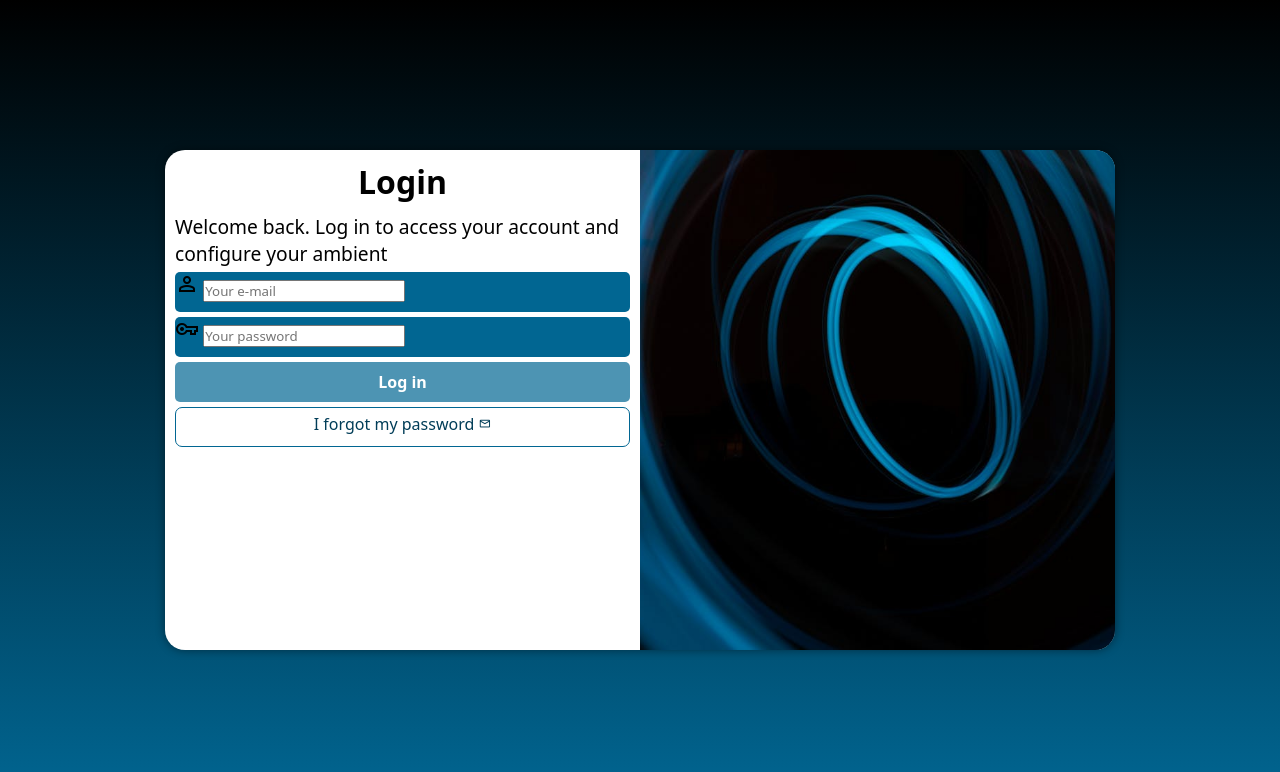
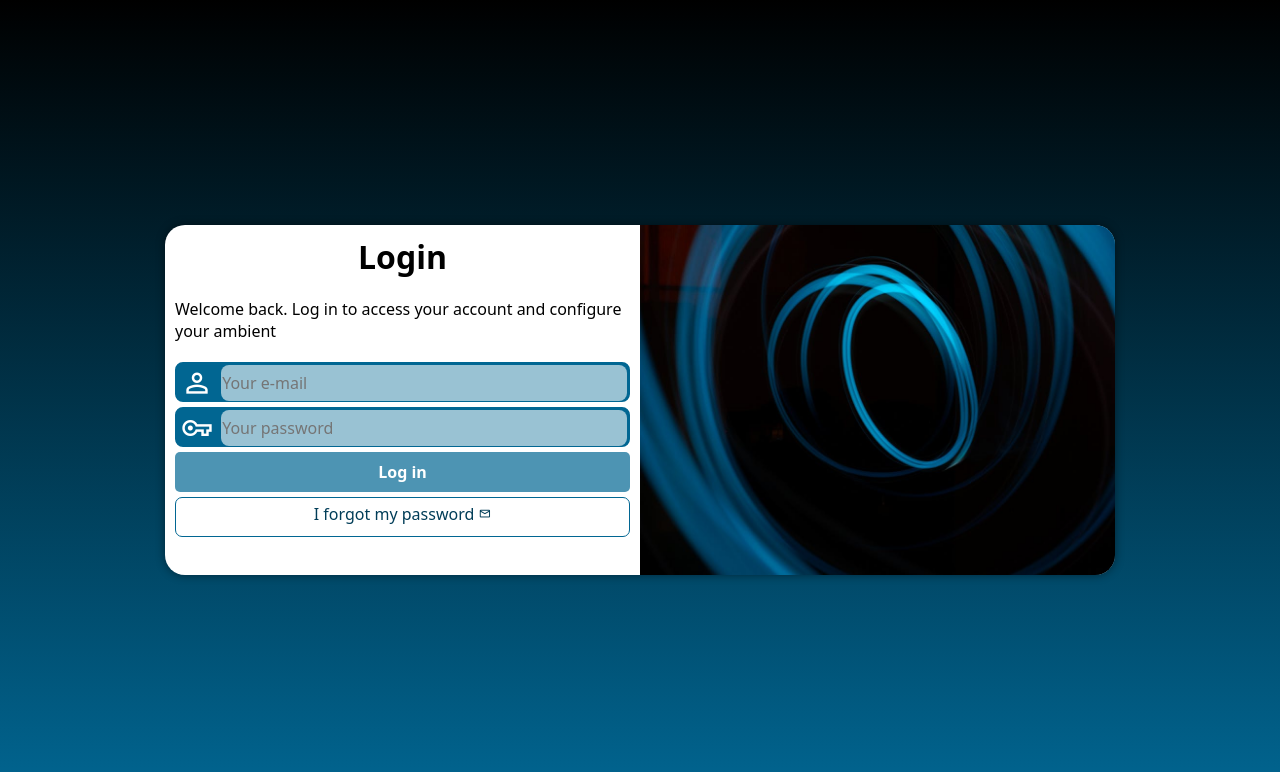
Before and after one commit to Kaue-Santana42/login-project, a plain HTML site: page index.html in a window 1280 px wide. Drawn offline with nearby package versions, Linux system fonts and the light colour scheme.

Commit message:
media queries updated and project finished

```diff
--- a/style/media-query.css
+++ b/style/media-query.css
@@ -15,6 +15,7 @@ TV: Above 1280px
 }
 
 @media screen and (min-width: 600px) and (max-width: 1024px) {
+    /* Tablet settings */
 
     body {
         background-image: linear-gradient(to top, var(--primary-color), var(--secondary-color));
@@ -22,6 +23,7 @@ TV: Above 1280px
 
     section#login {
         width: 80vw;
+        height: 300px;
     }
 
     section#login div#image {
@@ -35,9 +37,14 @@ TV: Above 1280px
         float: right;
         width: 70%;
     }
+
+    div#form p {
+        margin: 20px 0px;
+    }
 }
 
 @media screen and (min-width:1024px) {
+    /* Desktop settings */
 
     body {
         background-image: linear-gradient(to top, var(--primary-color), var(--secondary-color));
@@ -45,6 +52,7 @@ TV: Above 1280px
 
     section#login {
         width: 950px;
+        height: 350px;
     }
 
     section#login div#image {
@@ -64,6 +72,7 @@ TV: Above 1280px
     }
 
     div#form p {
-    font-size: 1.2em;
+        font-size: 1em;
+        margin: 20px 0px;
+    }
 }
-}
--- a/style/style.css
+++ b/style/style.css
@@ -40,7 +40,6 @@ section#login {
     position: absolute;
     top: 50%;
     left: 50%;
-    transform: translate(-50%, -50%);
     overflow: hidden;
 
     background-color: white;
@@ -49,6 +48,7 @@ section#login {
     border-radius: 20px;
     box-shadow: 0px 0px 10px rgba(0, 0, 0, 0.450);
 
+    transform: translate(-50%, -50%);
     transition: width .3s, heigh .3s;
     transition-timing-function: ease;
 }
@@ -76,15 +76,42 @@ div#form p {
 
 form div.field {
     background-color: var(--primary-color);
+    border: 2px solid var(--primary-color);
     display: block;
     width: 100%;
     height: 40px;
-    border-radius: 5px;
+    border-radius: 8px;
     margin: 5px 0px;
 }
 
 form label {
     display: none;
+}
+
+div.field span {
+    color: white;
+    /*background-color: black;*/
+    font-size: 2em;
+    width: 40px;
+    padding: 5ox;
+    text-align: center;
+    transform: translateY(3px);
+}
+
+div.field input {
+    background-color: color-mix(in srgb, var(--primary-color), white 60%);
+    font-size: 1em;
+    width: calc(100% - 45px);
+    height: 100%;
+    border: 0px;
+    border-radius: 8px;
+    padding: 1px;
+    transform: translateY(-7px);
+}
+
+div.field input:focus-within {
+    background-color: white;
+    border: none;
 }
 
 form input[type=submit] {
```
